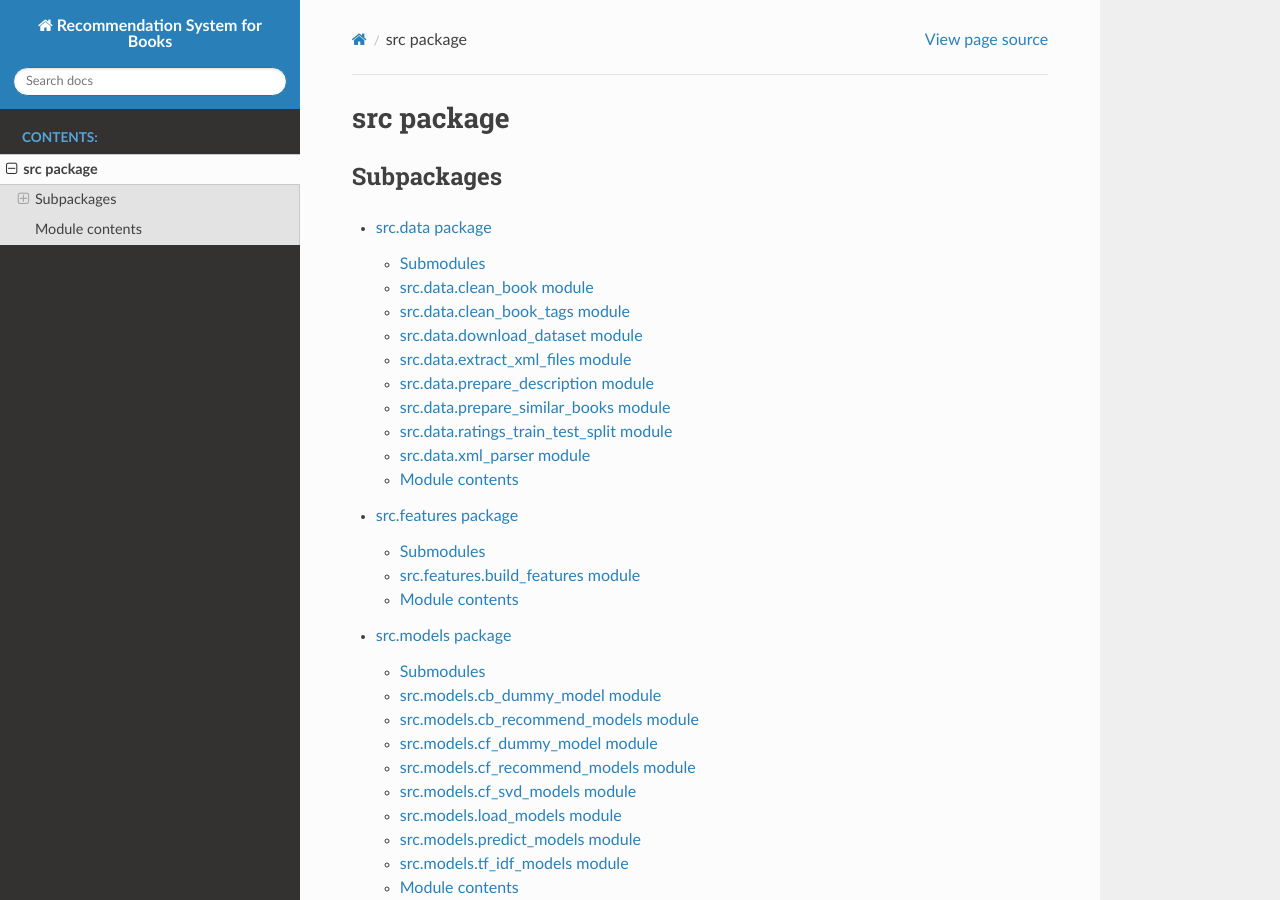
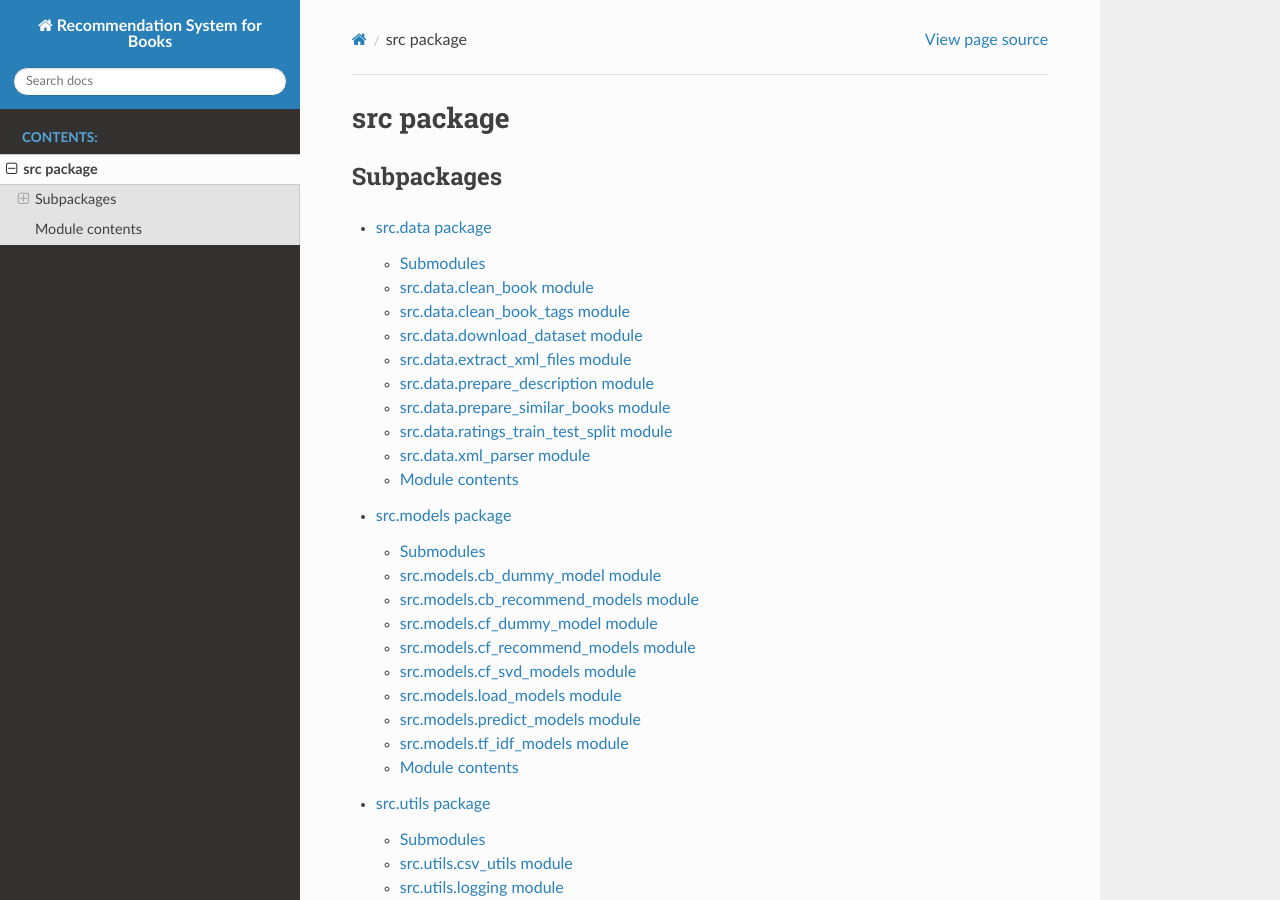
Before and after one commit to szymanskir/booksuggest, a Sphinx documentation site: the page built from docs/src.rst, in a window 1280 px wide and 900 px high. Built offline with Sphinx 7.4.7 and the Read the Docs theme 2.0.0, drawn with Linux system fonts in a browser that asks for light colours.

Commit message:
Delete nonexistent feature module from docs

```diff
--- a/docs/src.features.rst
+++ /dev/null
@@ -1,22 +0,0 @@
-src.features package
-====================
-
-Submodules
-----------
-
-src.features.build\_features module
------------------------------------
-
-.. automodule:: src.features.build_features
-    :members:
-    :undoc-members:
-    :show-inheritance:
-
-
-Module contents
----------------
-
-.. automodule:: src.features
-    :members:
-    :undoc-members:
-    :show-inheritance:
--- a/docs/src.rst
+++ b/docs/src.rst
@@ -7,7 +7,6 @@ Subpackages
 .. toctree::
 
     src.data
-    src.features
     src.models
     src.utils
 
```
